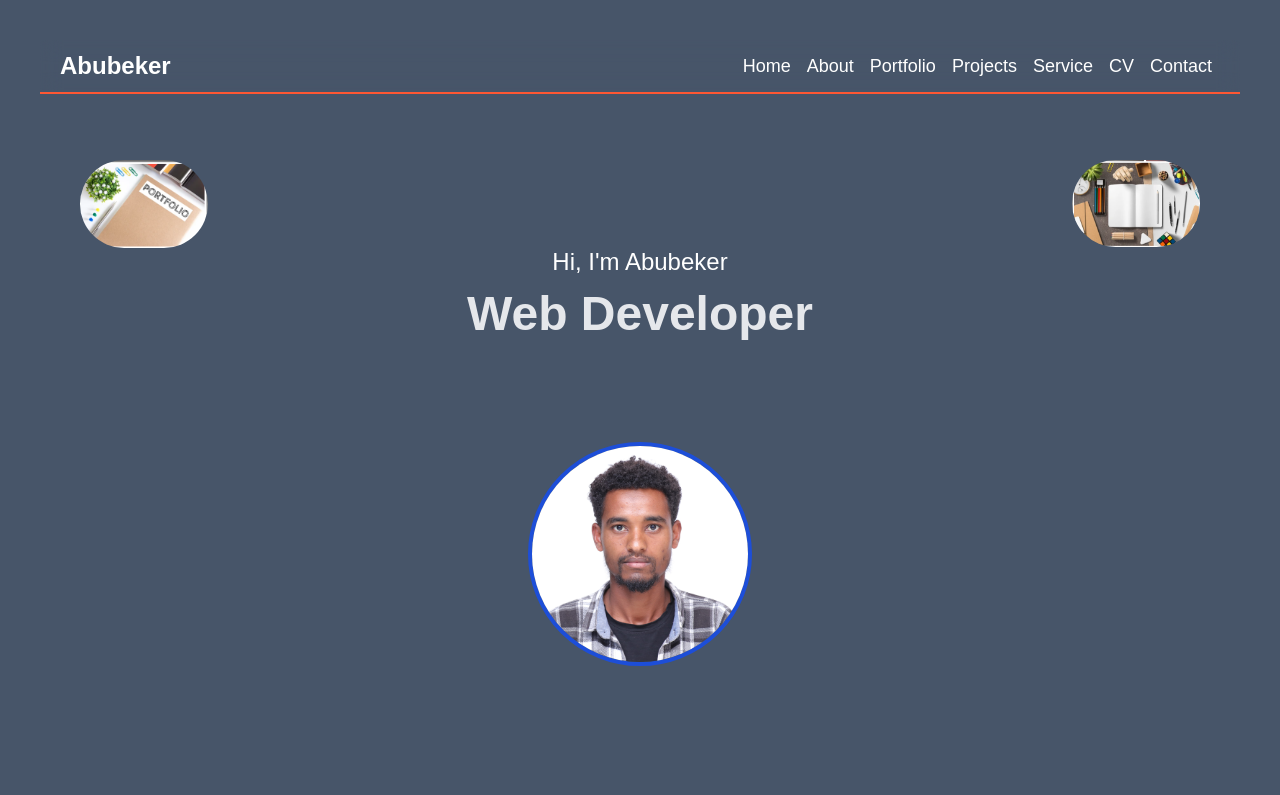
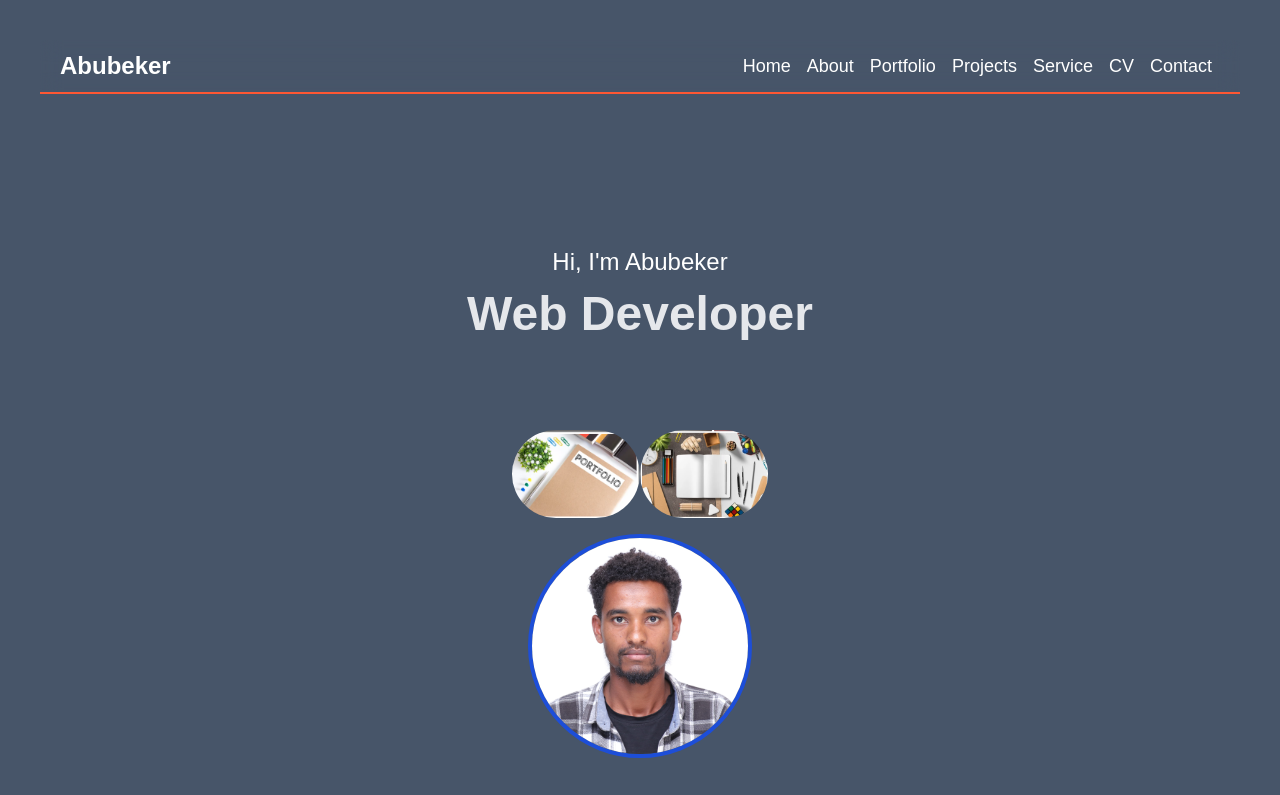
Before and after one commit to abubekertaha2/PORFOLIO, a React (Vite) app: page / in a window 1280 px wide. Shown: the top 795 px of the page. Built offline with nearby package versions, Linux system fonts and the light colour scheme.

Commit message:
update port.jsx file

```diff
--- a/src/Port.jsx
+++ b/src/Port.jsx
@@ -3,11 +3,6 @@ import { useEffect, useState } from 'react';
 import './Port.css';
 import AgaImg from './assets/Aga.jpg';
 import p1 from './assets/p1.png';
-import p10 from './assets/p10.jpg';
-import p11 from './assets/p11.jpg';
-import p12 from './assets/p12.jpg';
-import p13 from './assets/p13.jpg';
-import p14 from './assets/p14.jpg';
 import p2 from './assets/p2.png';
 import p3 from './assets/p3.png';
 import p4 from './assets/p4.png';
@@ -16,6 +11,11 @@ import p6 from './assets/p6.jpg';
 import p7 from './assets/p7.jpg';
 import p8 from './assets/p8.jpg';
 import p9 from './assets/p9.jpg';
+import p10 from './assets/p10.jpg';
+import p11 from './assets/p11.jpg';
+import p12 from './assets/p12.jpg';
+import p13 from './assets/p13.jpg';
+import p14 from './assets/p14.jpg';
 
 function App() {
   const [isMenuOpen, setMenuOpen] = useState(false);
@@ -60,22 +60,24 @@ function App() {
         <h1 className="text-3xl sm:text-4xl md:text-5xl font-bold text-gray-200 pb-10">
           Web Developer
         </h1>
-        <div className="flex justify-around w-full mt-10">
+
+        <div className="flex flex-col items-center mt-10">
+          <div className="flex justify-between w-full max-w-lg">
             <img
               src={p1}
-            className='w-24 h-auto sm:w-32 absolute top-40 left-20 rounded-full'
+              className='w-24 h-auto sm:w-32 rounded-full'
               alt="Side Image 1"/>
             <img
               src={p2}
-            className='w-24 h-auto sm:w-32 absolute top-40 right-20 rounded-full'
+              className='w-24 h-auto sm:w-32 rounded-full'
               alt="Side Image 2"/>
           </div>
           <img
             src={AgaImg}
-            className='w-32 h-auto sm:w-56 pt-0 pb-0 rounded-full border-4 border-blue-700 object-cover'
+            className='w-32 h-auto sm:w-56 pt-0 pb-0 rounded-full border-4 border-blue-700 object-cover mt-4'
             alt="Abubeker"
           />
-      </section>
+        </div>
 
         <div className="social-links">
           <a href="https://www.linkedin.com/in/abubeker-taha-7bbb21296" target="_blank" rel="noopener noreferrer">
@@ -91,6 +93,7 @@ function App() {
             <i className='bx bxl-whatsapp'></i>
           </a>
         </div>
+      </section>
 
       <section id="about" className="pb-10 mb-5">
         <h1 className="text-3xl font-bold text-center underline-custom">About Me</h1>
```
Lines whose indentation alone changed are shown as unchanged.
